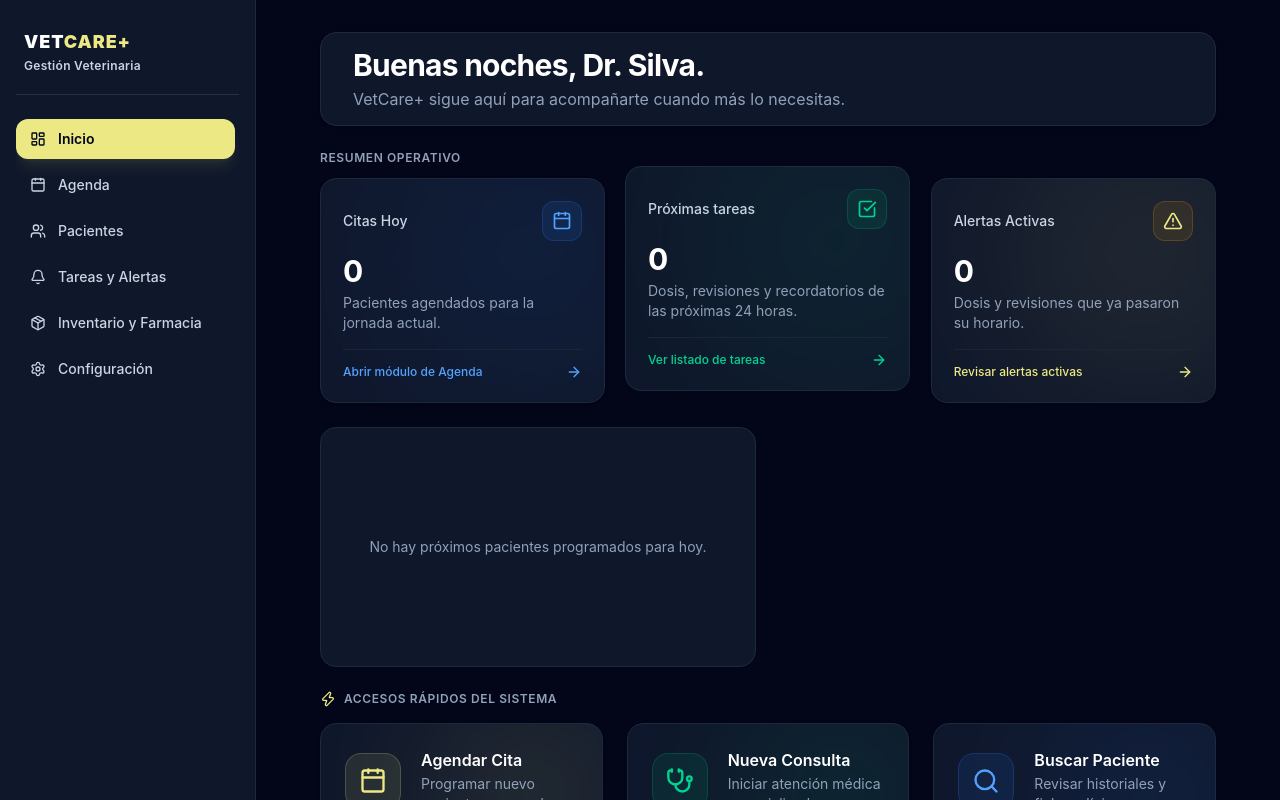
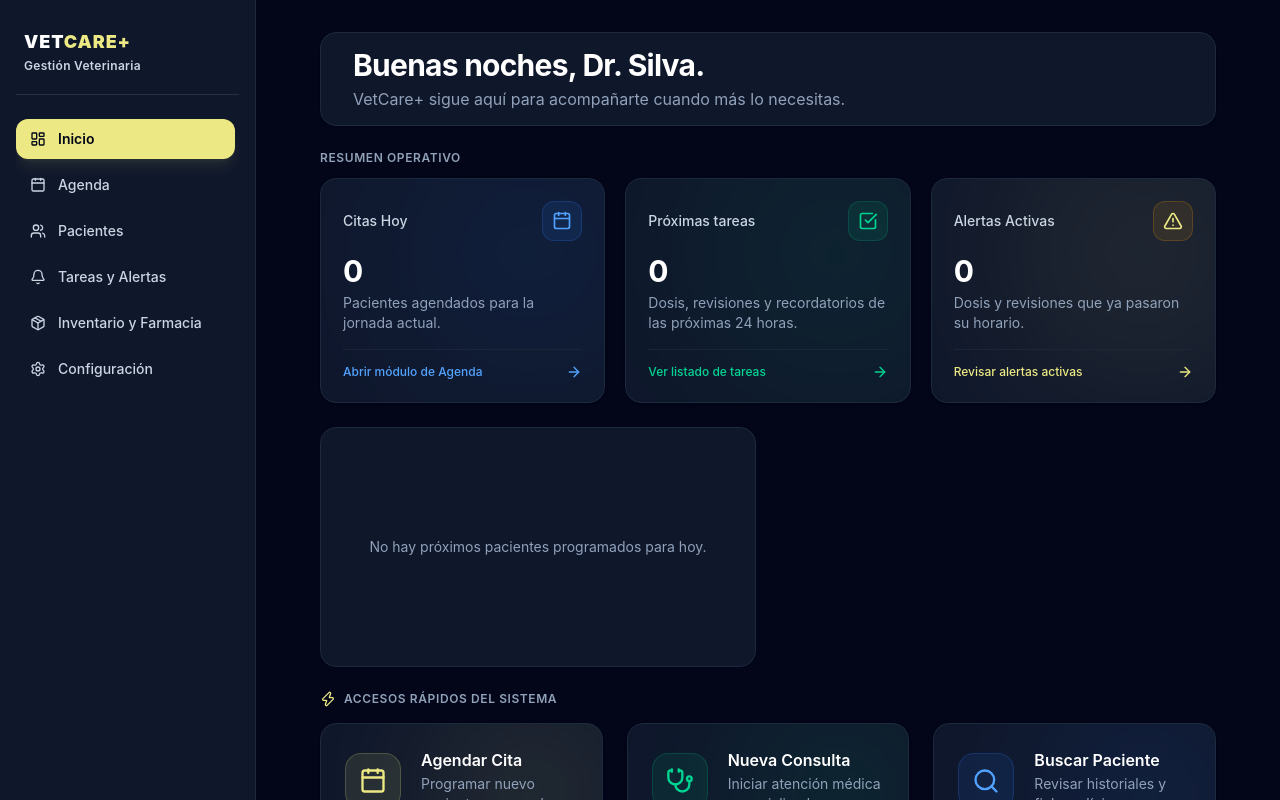
Before and after one commit to Cthululzz/Vetcare-, a React (Vite) app: page / in a window 1280 px wide. Built offline with nearby package versions, Linux system fonts and the light colour scheme.

Commit message:
fix(dashboard): mover tareas solo cuando deben atenderse ya

```diff
--- a/src/components/dashboard/OperationalSummary.tsx
+++ b/src/components/dashboard/OperationalSummary.tsx
@@ -4,12 +4,15 @@ import { useAppointments } from "../../hooks/useAppointments";
 interface OperationalSummaryProps {
   tareas: number;
   alertas: number;
+  /** Hay una tarea cuya hora ya llegó o un recordatorio por enviar. */
+  tareasParaAhora: boolean;
   onNavigate: (path: string) => void;
 }
 
 export const OperationalSummary = ({
   tareas,
   alertas,
+  tareasParaAhora,
   onNavigate,
 }: OperationalSummaryProps) => {
   // Consumir citas directamente del hook (no más props drilling)
@@ -54,7 +57,9 @@ export const OperationalSummary = ({
         {/* Tareas (Verde) */}
         <div
           onClick={() => onNavigate("/tareas")}
-          className="vetcare-dashboard-task-move relative overflow-hidden bg-slate-900 border border-slate-800 hover:border-slate-700 rounded-2xl p-5.5 transition-all cursor-pointer group shadow-sm flex flex-col justify-between"
+          className={`relative overflow-hidden bg-slate-900 border border-slate-800 hover:border-slate-700 rounded-2xl p-5.5 transition-all cursor-pointer group shadow-sm flex flex-col justify-between ${
+            tareasParaAhora ? "vetcare-dashboard-task-move" : ""
+          }`}
         >
           <div className="pointer-events-none absolute w-[260px] h-[260px] bg-emerald-500/10 blur-[90px] rounded-full -top-14 -right-14 group-hover:bg-emerald-500/20 transition-all" />
 
--- a/src/pages/Dashboard.tsx
+++ b/src/pages/Dashboard.tsx
@@ -12,6 +12,7 @@ import { StockAlertCard } from "../components/inventory/StockAlertCardImproved";
 import { QuickAccessBar } from "../components/dashboard/QuickAccessBar";
 import {
   buildHospitalizationTasks,
+  hasTasksDueNow,
   splitHospitalizationTasks,
 } from "../utils/hospitalizationTasks";
 import { buildDueAppointmentReminders } from "../utils/appointmentReminders";
@@ -25,7 +26,8 @@ const Dashboard = () => {
 
   // Tareas = dosis/revisiones de las próximas 24 h + recordatorios de citas por enviar.
   // Alertas = dosis o revisiones ya vencidas.
-  const { totalTareasPendientes, totalAlertasActivas } = useMemo(() => {
+  const { totalTareasPendientes, totalAlertasActivas, tareasParaAhora } =
+    useMemo(() => {
       const tasks = buildHospitalizationTasks(hospitalizations, getPatient);
       const { pending, overdue } = splitHospitalizationTasks(tasks);
       const reminders = buildDueAppointmentReminders(
@@ -38,6 +40,9 @@ const Dashboard = () => {
       return {
         totalTareasPendientes: pending.length + reminders.length,
         totalAlertasActivas: overdue.length,
+        // Solo hay que actuar ya si la hora de la tarea llegó o si hay un
+        // recordatorio de cita pendiente de envío. Una revisión en 2 h no cuenta.
+        tareasParaAhora: reminders.length > 0 || hasTasksDueNow(tasks),
       };
     }, [hospitalizations, appointments, sentReminders, getPatient, getOwner]);
 
@@ -51,6 +56,7 @@ const Dashboard = () => {
         <OperationalSummary
           tareas={totalTareasPendientes}
           alertas={totalAlertasActivas}
+          tareasParaAhora={tareasParaAhora}
           onNavigate={navigate}
         />
 
--- a/src/utils/hospitalizationTasks.ts
+++ b/src/utils/hospitalizationTasks.ts
@@ -97,6 +97,16 @@ export const buildHospitalizationTasks = (
 };
 
 /**
+ * Indica si alguna tarea tiene la hora ya llegada (o vencida).
+ * Las tareas programadas para más adelante no requieren acción todavía.
+ */
+export const hasTasksDueNow = (
+  tasks: HospitalizationTask[],
+  now: number = Date.now(),
+): boolean =>
+  tasks.some((task) => new Date(task.dueAt).getTime() <= now);
+
+/**
  * Separa las tareas en pendientes (próximas 24 h) y alertas (vencidas).
  */
 export const splitHospitalizationTasks = (
```
Lines whose indentation alone changed are shown as unchanged.
